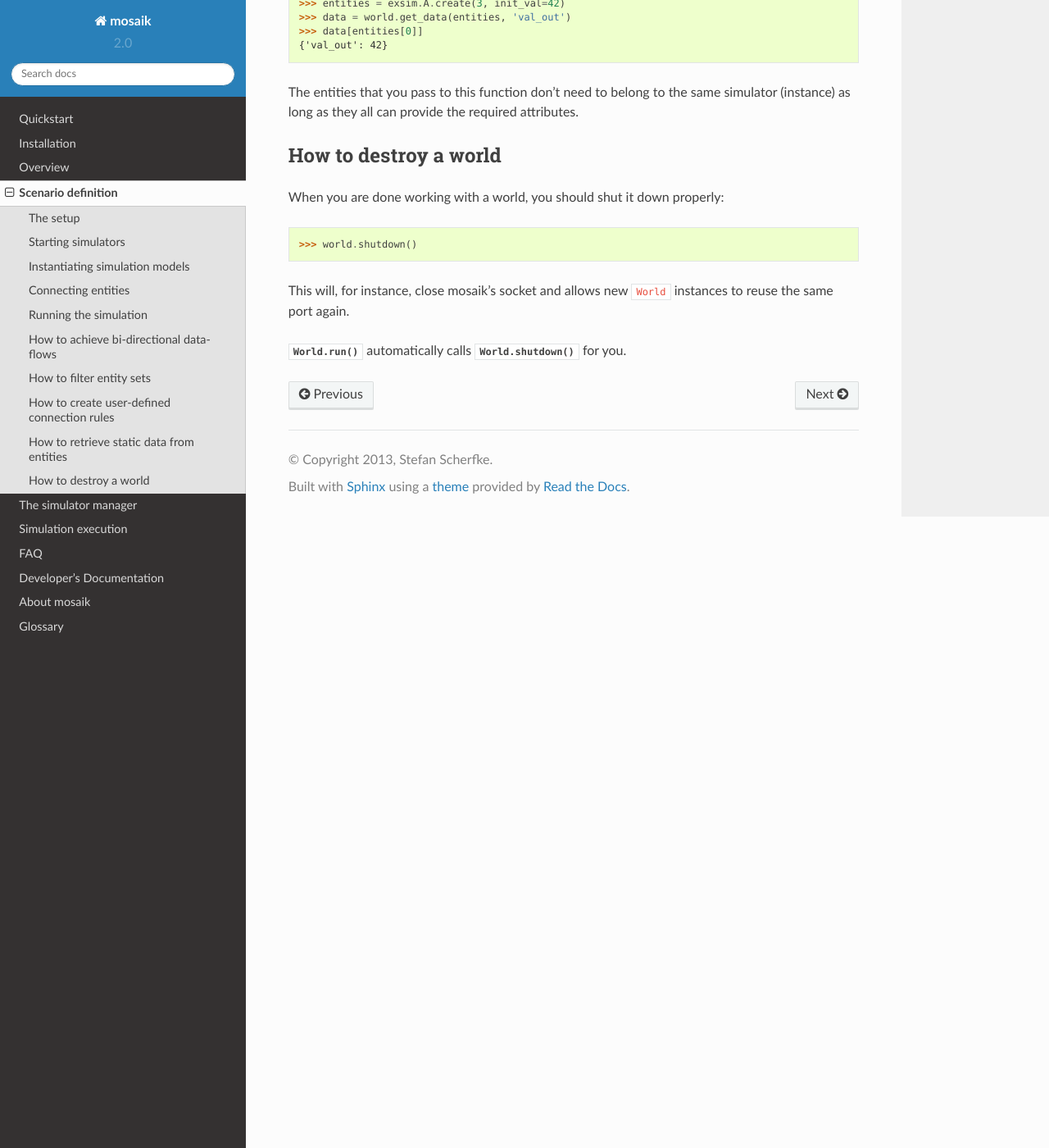
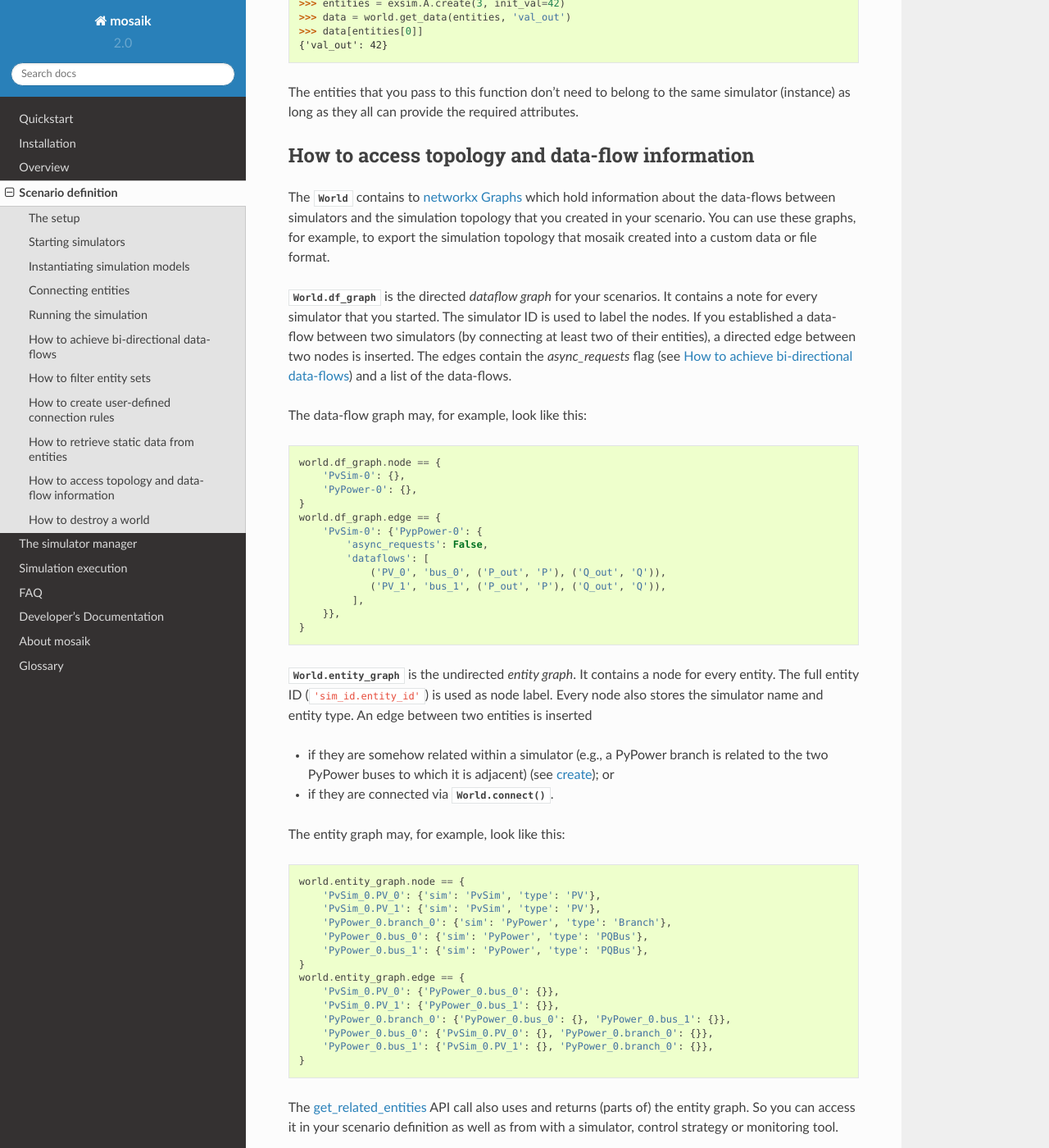
Before and after one commit to OFFIS-mosaik/mosaik, a Sphinx documentation site: the page built from docs/scenario-definition.rst, in a window 1280 px wide and 1400 px high, scrolled down 7278 px. Shown: the whole window at 82% size. Built offline with Sphinx 7.4.7 and the Read the Docs theme 2.0.0, drawn with Linux system fonts in a browser that asks for light colours; pages that are not in the unit, such as notebooks, are missing from menus; some of the changed text lies outside the part shown.

Commit message:
Added a section about the data-flow and entity graphs to the documentation.

```diff
--- a/docs/conf.py
+++ b/docs/conf.py
@@ -254,6 +254,7 @@ texinfo_documents = [
 intersphinx_mapping = {
     'http://docs.python.org/3/': None,
     'http://simpy.readthedocs.org/en/latest/': None,
+    'http://networkx.github.io/documentation/latest/': None,
 }
 
 # Autodoc
--- a/docs/scenario-definition.rst
+++ b/docs/scenario-definition.rst
@@ -419,6 +419,80 @@ The entities that you pass to this function don't need to belong to the same
 simulator (instance) as long as they all can provide the required attributes.
 
 
+How to access topology and data-flow information
+================================================
+
+The :class:`World` contains to `networkx Graphs
+<http://networkx.github.io/documentation/latest/overview.html>`_ which hold
+information about the data-flows between simulators and the simulation topology
+that you created in your scenario. You can use these graphs, for example, to
+export the simulation topology that mosaik created into a custom data or file
+format.
+
+:attr:`World.df_graph` is the directed *dataflow graph* for your scenarios. It
+contains a note for every simulator that you started. The simulator ID is used
+to label the nodes. If you established a data-flow between two simulators (by
+connecting at least two of their entities), a directed edge between two nodes
+is inserted.  The edges contain the *async_requests* flag (see
+:ref:`integrate-control-strategies`) and a list of the data-flows.
+
+The data-flow graph may, for example, look like this:
+
+.. code-block:: python
+
+   world.df_graph.node == {
+       'PvSim-0': {},
+       'PyPower-0': {},
+   }
+   world.df_graph.edge == {
+       'PvSim-0': {'PypPower-0': {
+           'async_requests': False,
+           'dataflows': [
+               ('PV_0', 'bus_0', ('P_out', 'P'), ('Q_out', 'Q')),
+               ('PV_1', 'bus_1', ('P_out', 'P'), ('Q_out', 'Q')),
+            ],
+       }},
+   }
+
+:attr:`World.entity_graph` is the undirected *entity graph*. It contains a node
+for every entity. The full entity ID (``'sim_id.entity_id'``) is used as node
+label.  Every node also stores the simulator name and entity type. An edge
+between two entities is inserted
+
+* if they are somehow related within a simulator (e.g., a PyPower branch is
+  related to the two PyPower buses to which it is adjacent) (see
+  :ref:`api.create`); or
+
+* if they are connected via :meth:`World.connect()`.
+
+The entity graph may, for example, look like this:
+
+.. code-block:: python
+
+    world.entity_graph.node == {
+        'PvSim_0.PV_0': {'sim': 'PvSim', 'type': 'PV'},
+        'PvSim_0.PV_1': {'sim': 'PvSim', 'type': 'PV'},
+        'PyPower_0.branch_0': {'sim': 'PyPower', 'type': 'Branch'},
+        'PyPower_0.bus_0': {'sim': 'PyPower', 'type': 'PQBus'},
+        'PyPower_0.bus_1': {'sim': 'PyPower', 'type': 'PQBus'},
+    }
+    world.entity_graph.edge == {
+        'PvSim_0.PV_0': {'PyPower_0.bus_0': {}},
+        'PvSim_0.PV_1': {'PyPower_0.bus_1': {}},
+        'PyPower_0.branch_0': {'PyPower_0.bus_0': {}, 'PyPower_0.bus_1': {}},
+        'PyPower_0.bus_0': {'PvSim_0.PV_0': {}, 'PyPower_0.branch_0': {}},
+        'PyPower_0.bus_1': {'PvSim_0.PV_1': {}, 'PyPower_0.branch_0': {}},
+    }
+
+The :ref:`rpc.get_related_entities` API call also uses and returns (parts of)
+the entity graph. So you can access it in your scenario definition as well as
+from with a simulator, control strategy or monitoring tool.
+
+Please consult the `networkx documentation
+<http://networkx.github.io/documentation/latest/>`_ for more details about
+working with graphs and directed graphs.
+
+
 How to destroy a world
 ======================
 
```
Also changed, not shown: 1 other file.
